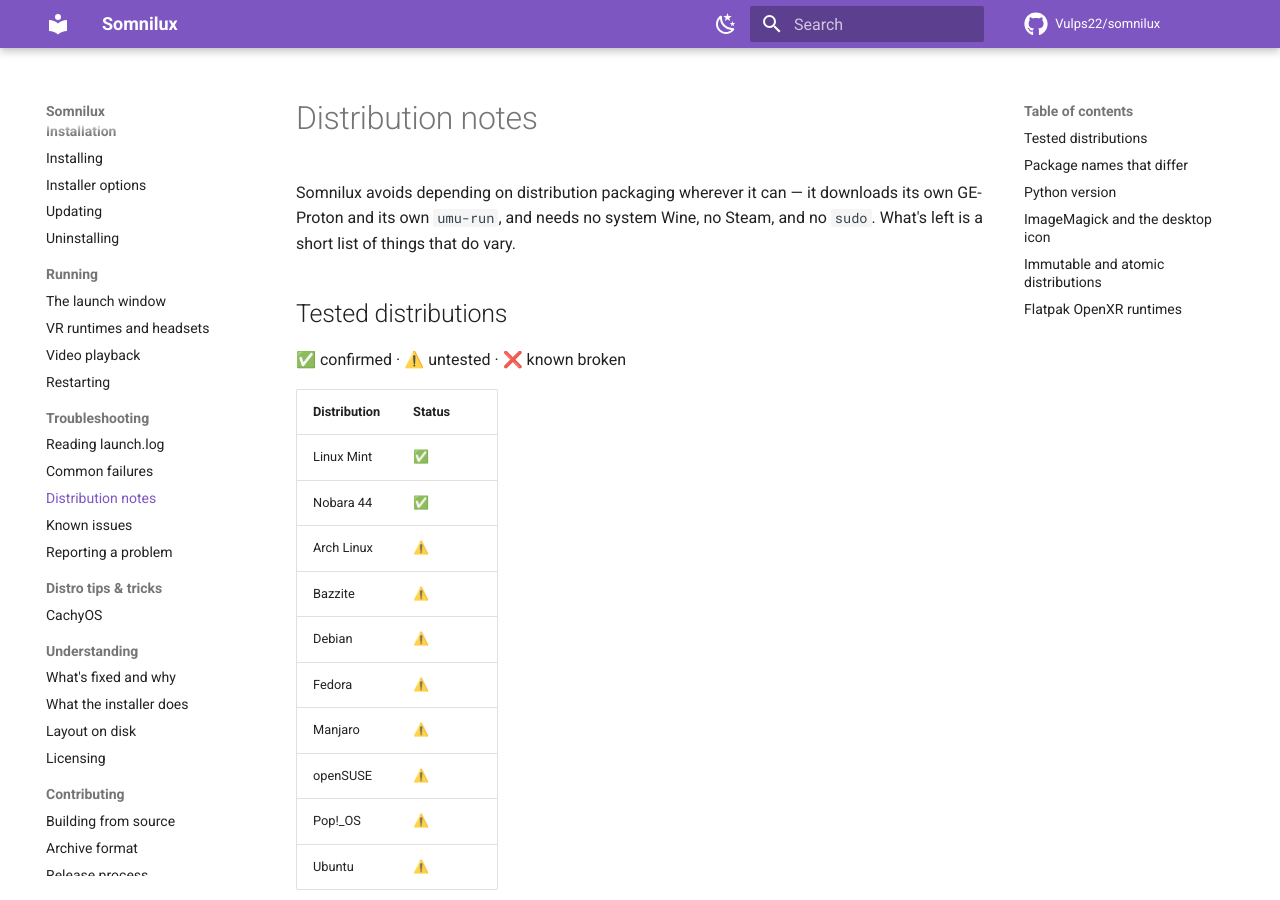
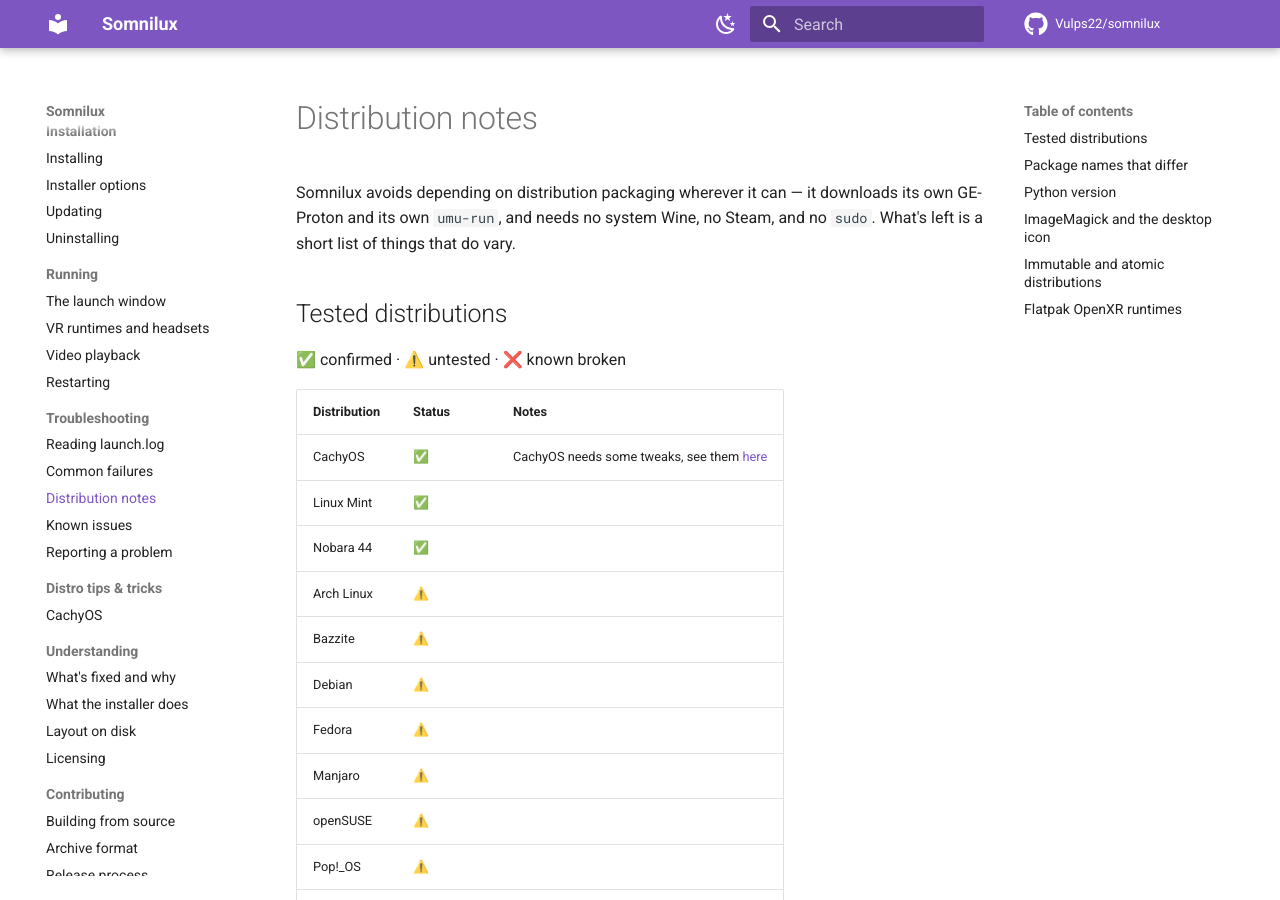
Before and after one commit to Vulps22/somnilux, an MkDocs documentation site: the page built from docs/troubleshooting/distributions.md, in a window 1280 px wide and 900 px high. Built offline with MkDocs 1.6.1 and Material for MkDocs 9.7.7, drawn with Linux system fonts in a browser that asks for light colours; comment, search, counter and statistics services are not loaded.

Commit message:
GH-24 Record CachyOS and the PICO 4 Ultra in the compatibility tables
Co-Authored-By: Claude Opus 5 <noreply@anthropic.com>
Claude-Session: https://claude.ai/code/session_01CRwe9LBBCBGVhHNyYHwNKt

```diff
--- a/docs/troubleshooting/distributions.md
+++ b/docs/troubleshooting/distributions.md
@@ -8,18 +8,19 @@ no Steam, and no `sudo`. What's left is a short list of things that do vary.
 
 ✅ confirmed · ⚠️ untested · ❌ known broken
 
-| Distribution | Status |
-| --- | --- |
-| Linux Mint | ✅ |
-| Nobara 44 | ✅ |
-| Arch Linux | ⚠️ |
-| Bazzite | ⚠️ |
-| Debian | ⚠️ |
-| Fedora | ⚠️ |
-| Manjaro | ⚠️ |
-| openSUSE | ⚠️ |
-| Pop!_OS | ⚠️ |
-| Ubuntu | ⚠️ |
+| Distribution | Status | Notes |
+| --- | --- | --- |
+| CachyOS | ✅ | CachyOS needs some tweaks, see them [here](../distros/cachyos.md) |
+| Linux Mint | ✅ | |
+| Nobara 44 | ✅ | |
+| Arch Linux | ⚠️ | |
+| Bazzite | ⚠️ | |
+| Debian | ⚠️ | |
+| Fedora | ⚠️ | |
+| Manjaro | ⚠️ | |
+| openSUSE | ⚠️ | |
+| Pop!_OS | ⚠️ | |
+| Ubuntu | ⚠️ | |
 
 Untested means nobody has reported back, not that it's broken. If you get
 Somnilux working on something in that list or on something not listed at all,
```
Also changed, not shown: README.md (+2 -1 lines), docs/run/vr-runtimes.md (+1 -1 lines).
